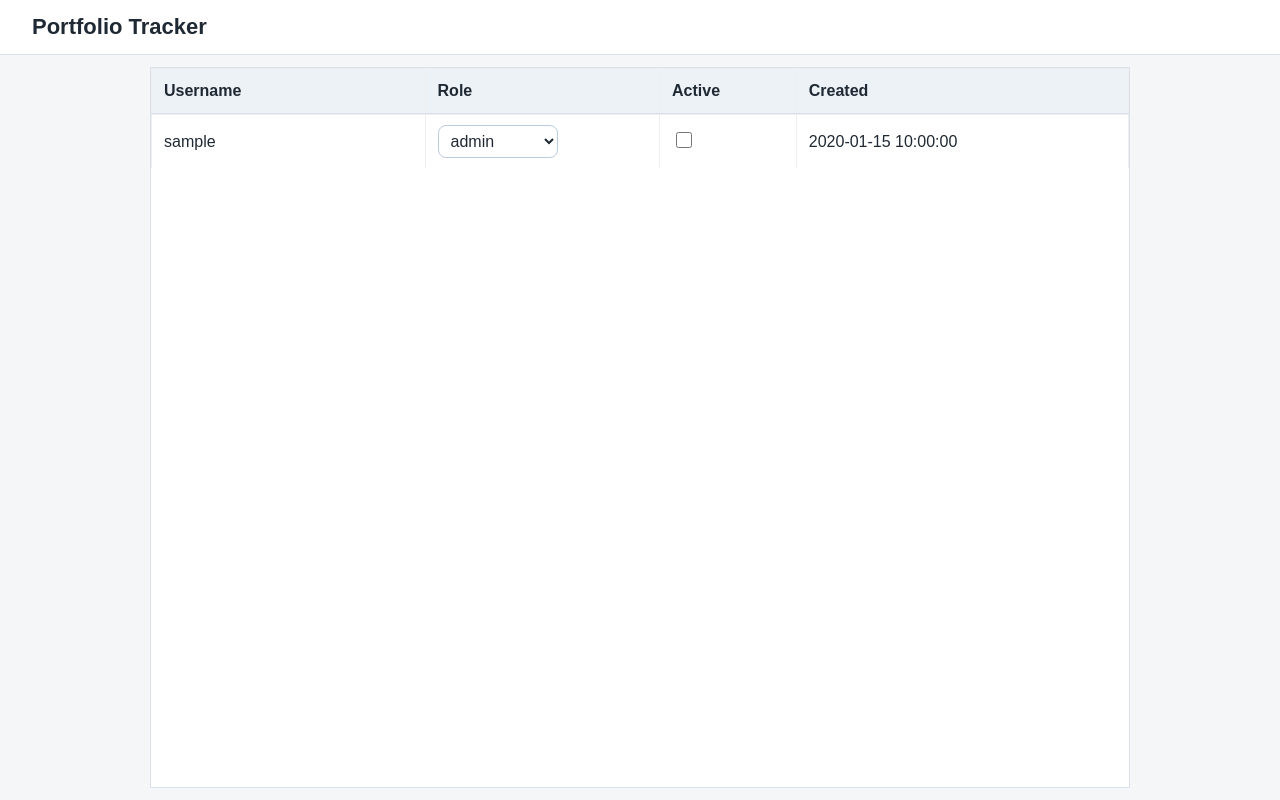
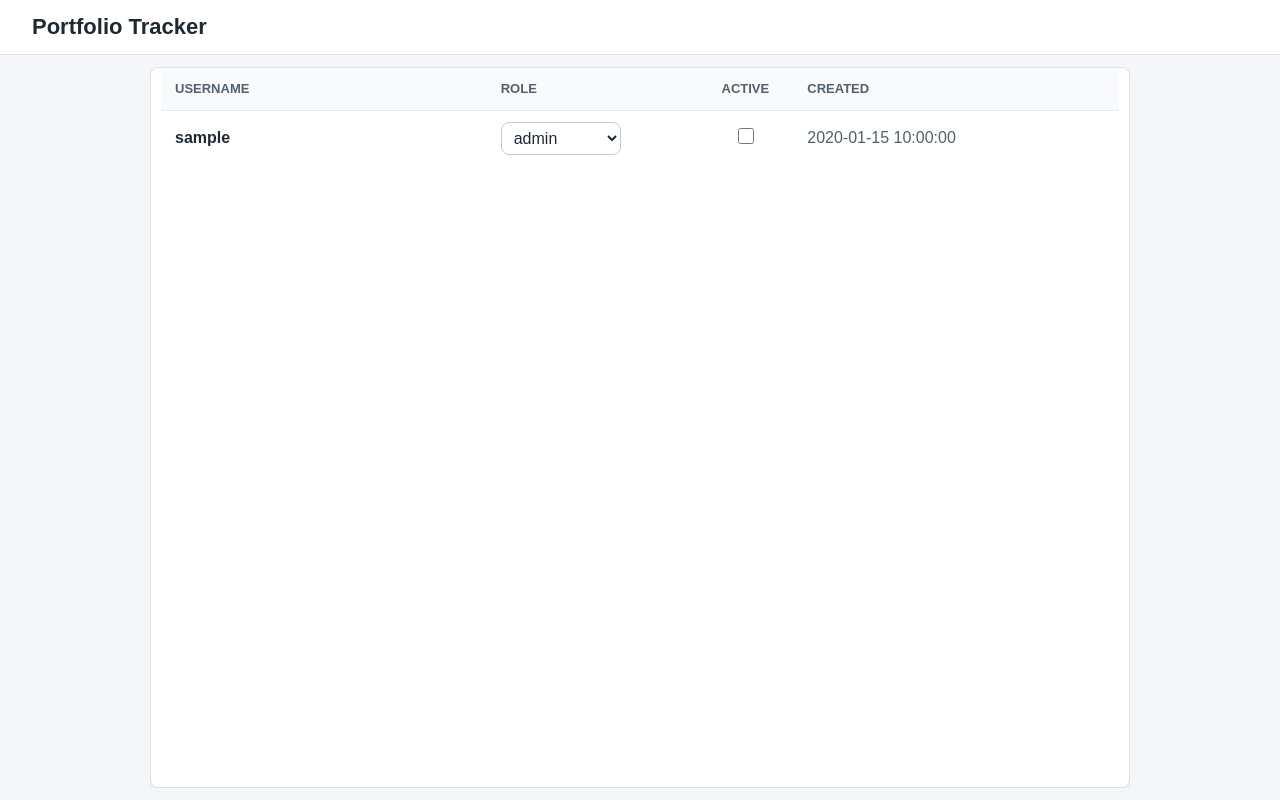
Before and after one commit to spasarnaudov/portfolio-tracker, a Python web app: template apps/flask/templates/users.html in a window 1280 px wide. Run offline with Jinja, Linux system fonts and the light colour scheme; the template is opened without the code that fills it: most values are stand-ins (such as "Sample title", 1, 10 or a date in 2020); lists and menus that the app fills with data are empty.

Commit message:
Improve admin users table

```diff
--- a/apps/flask/static/css/style.css
+++ b/apps/flask/static/css/style.css
@@ -176,6 +176,8 @@ main {
     display: flex;
     flex-direction: column;
     height: 100vh;
+    height: 100dvh;
+    overscroll-behavior: none;
     overflow: hidden;
 }
 
@@ -189,6 +191,7 @@ main {
     flex-direction: column;
     margin: 0 auto;
     min-height: 0;
+    overflow: hidden;
     padding: 12px 24px;
     width: 100%;
 }
@@ -1029,59 +1032,121 @@ h2 {
     margin: 0 auto;
     max-width: 980px;
     min-height: 0;
+    overflow: hidden;
     width: 100%;
 }
 
-.users-table-frame {
+.data-table-card {
+    background: #ffffff;
     border: 1px solid #d9e2ec;
-    background: #ffffff;
+    border-radius: 8px;
+    box-shadow: 0 8px 22px rgba(31, 41, 51, 0.06);
     display: flex;
-    flex: 1 1 auto;
     flex-direction: column;
     min-height: 0;
     overflow: hidden;
 }
 
-.users-table-scroll {
+.users-table-card {
     flex: 1 1 auto;
-    max-height: none;
+    height: 100%;
     min-height: 0;
-    overflow-x: auto;
-    overflow-y: auto;
 }
 
-.users-table {
-    min-width: 720px;
-    table-layout: fixed;
+.data-table-scroll {
+    flex: 1 1 auto;
+    min-height: 0;
+    overscroll-behavior: contain;
+    overflow-x: scroll;
+    overflow-y: scroll;
+    scrollbar-color: #9fb3c8 #f0f4f8;
+    scrollbar-gutter: stable both-edges;
+    scrollbar-width: thin;
+    touch-action: none;
+    -webkit-overflow-scrolling: touch;
 }
 
-.users-table-header {
-    border: 0;
-    border-bottom: 1px solid #d9e2ec;
+.data-table-scroll::-webkit-scrollbar {
+    height: 12px;
+    width: 12px;
 }
 
-.users-table-body {
-    border: 0;
+.data-table-scroll::-webkit-scrollbar-track {
+    background: #f0f4f8;
 }
 
-.users-table-header th:last-child,
-.users-table-body td:last-child {
-    padding-right: 18px;
+.data-table-scroll::-webkit-scrollbar-thumb {
+    background: #9fb3c8;
+    border: 3px solid #f0f4f8;
+    border-radius: 999px;
 }
 
-.users-col-username {
-    width: 28%;
+.data-table-scroll::-webkit-scrollbar-thumb:hover {
+    background: #829ab1;
 }
 
-.users-col-role {
-    width: 24%;
+.data-table {
+    background: #ffffff;
+    border: 0;
+    border-collapse: separate;
+    border-spacing: 0;
+    min-width: 760px;
+    table-layout: fixed;
+    width: 100%;
 }
 
-.users-col-active {
-    width: 14%;
+.data-table th,
+.data-table td {
+    border-bottom: 1px solid #e4ebf3;
+    padding: 11px 14px;
+    text-align: left;
+    vertical-align: middle;
 }
 
-.users-col-created {
+.data-table th {
+    background: #f8fafc;
+    color: #52606d;
+    font-size: 13px;
+    font-weight: 800;
+    letter-spacing: 0;
+    position: sticky;
+    text-transform: uppercase;
+    top: 0;
+    z-index: 2;
+}
+
+.data-table tbody tr {
+    transition: background 0.16s ease;
+}
+
+.data-table tbody tr:hover {
+    background: #f8fafc;
+}
+
+.data-table tbody tr:last-child td {
+    border-bottom: 0;
+}
+
+.users-table th:nth-child(1),
+.users-table td:nth-child(1) {
+    width: 34%;
+    font-weight: 700;
+}
+
+.users-table th:nth-child(2),
+.users-table td:nth-child(2) {
+    width: 22%;
+}
+
+.users-table th:nth-child(3),
+.users-table td:nth-child(3) {
+    text-align: center;
+    width: 10%;
+}
+
+.users-table th:nth-child(4),
+.users-table td:nth-child(4) {
+    color: #52606d;
     width: 34%;
 }
 
@@ -1127,10 +1192,13 @@ tr:last-child td {
     align-items: center;
     display: inline-flex;
     gap: 6px;
+    justify-content: center;
     white-space: nowrap;
+    width: 100%;
 }
 
 .table-checkbox-label input {
+    accent-color: #0b5cad;
     height: 16px;
     width: 16px;
 }
--- a/apps/flask/templates/users.html
+++ b/apps/flask/templates/users.html
@@ -5,14 +5,9 @@
 
 {% block content %}
     <form id="usersForm" class="users-panel" method="post" action="{{ url_for('save_users') }}">
-        <div class="users-table-frame">
-            <table class="users-table users-table-header" border="1" cellpadding="8">
-                <colgroup>
-                    <col class="users-col-username">
-                    <col class="users-col-role">
-                    <col class="users-col-active">
-                    <col class="users-col-created">
-                </colgroup>
+        <section class="data-table-card users-table-card">
+            <div class="data-table-scroll">
+                <table class="data-table users-table">
                     <thead>
                         <tr>
                             <th>Username</th>
@@ -21,16 +16,7 @@
                             <th>Created</th>
                         </tr>
                     </thead>
-            </table>
 
-            <div class="table-scroll users-table-scroll">
-                <table class="users-table users-table-body" border="1" cellpadding="8">
-                    <colgroup>
-                        <col class="users-col-username">
-                        <col class="users-col-role">
-                        <col class="users-col-active">
-                        <col class="users-col-created">
-                    </colgroup>
                 <tbody>
                     {% for user in users %}
                         {% set is_demo = user.username|lower == 'demo' %}
@@ -77,11 +63,115 @@
                 </tbody>
                 </table>
             </div>
-        </div>
+        </section>
     </form>
 
     <script>
         const usersForm = document.getElementById("usersForm");
+        const usersTableScroll = document.querySelector(".data-table-scroll");
+
+        function setupAxisLockedScroll(scroller) {
+            if (!scroller) {
+                return;
+            }
+
+            let touchStartX = 0;
+            let touchStartY = 0;
+            let touchStartScrollLeft = 0;
+            let touchStartScrollTop = 0;
+            let touchAxis = null;
+            let pendingScrollLeft = 0;
+            let pendingScrollTop = 0;
+            let animationFrameId = null;
+
+            function applyPendingScroll() {
+                if (touchAxis === "x") {
+                    scroller.scrollLeft = pendingScrollLeft;
+                } else if (touchAxis === "y") {
+                    scroller.scrollTop = pendingScrollTop;
+                }
+
+                animationFrameId = null;
+            }
+
+            function requestScrollUpdate() {
+                if (animationFrameId !== null) {
+                    return;
+                }
+
+                animationFrameId = window.requestAnimationFrame(applyPendingScroll);
+            }
+
+            scroller.addEventListener("wheel", (event) => {
+                const absDeltaX = Math.abs(event.deltaX);
+                const absDeltaY = Math.abs(event.deltaY);
+
+                if (absDeltaX === 0 && absDeltaY === 0) {
+                    return;
+                }
+
+                event.preventDefault();
+
+                if (absDeltaX > absDeltaY) {
+                    scroller.scrollLeft += event.deltaX;
+                } else {
+                    scroller.scrollTop += event.deltaY;
+                }
+            }, { passive: false });
+
+            scroller.addEventListener("touchstart", (event) => {
+                if (event.touches.length !== 1) {
+                    return;
+                }
+
+                const touch = event.touches[0];
+
+                touchStartX = touch.clientX;
+                touchStartY = touch.clientY;
+                touchStartScrollLeft = scroller.scrollLeft;
+                touchStartScrollTop = scroller.scrollTop;
+                touchAxis = null;
+            }, { passive: true });
+
+            scroller.addEventListener("touchmove", (event) => {
+                if (event.touches.length !== 1) {
+                    return;
+                }
+
+                const touch = event.touches[0];
+                const deltaX = touch.clientX - touchStartX;
+                const deltaY = touch.clientY - touchStartY;
+
+                if (!touchAxis && Math.max(Math.abs(deltaX), Math.abs(deltaY)) > 6) {
+                    touchAxis = Math.abs(deltaX) > Math.abs(deltaY) ? "x" : "y";
+                }
+
+                if (!touchAxis) {
+                    return;
+                }
+
+                event.preventDefault();
+
+                if (touchAxis === "x") {
+                    pendingScrollLeft = touchStartScrollLeft - deltaX;
+                } else {
+                    pendingScrollTop = touchStartScrollTop - deltaY;
+                }
+
+                requestScrollUpdate();
+            }, { passive: false });
+
+            scroller.addEventListener("touchend", () => {
+                if (animationFrameId !== null) {
+                    window.cancelAnimationFrame(animationFrameId);
+                    applyPendingScroll();
+                }
+
+                touchAxis = null;
+            });
+        }
+
+        setupAxisLockedScroll(usersTableScroll);
 
         document.querySelectorAll(".users-table select").forEach((select) => {
             select.addEventListener("change", () => {
```
Lines whose indentation alone changed are shown as unchanged.
